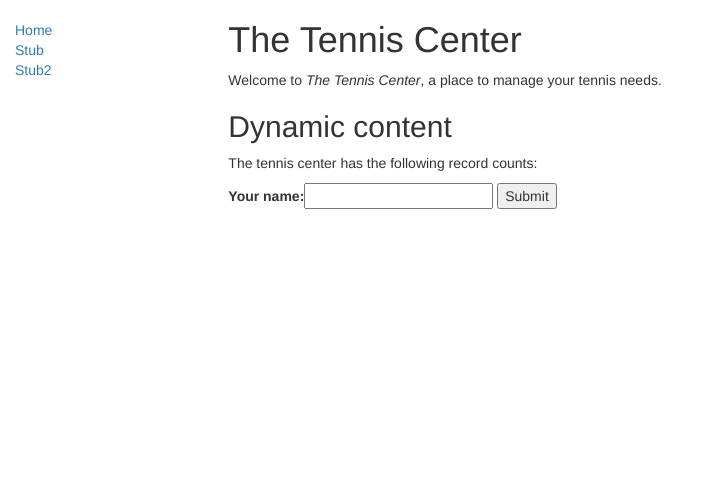
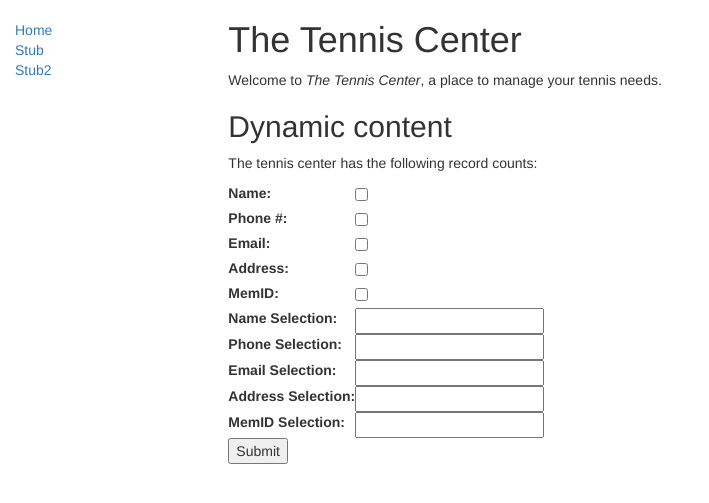
Before and after one commit to BleuDeChanel/CPSC-304-Project, a Django app: page /selection/ in a window 1280 px wide. Shown: the top 503 px of the page, without its empty margins (0-709 px from the left). Run offline with Django 3.2, Linux system fonts and the light colour scheme; data that the repository does not hold is empty; some libraries are stand-ins or nearby versions.

Commit message:
set up views for forms and building selection form and result display

```diff
--- a/tennis_club_app/project/project/urls.py
+++ b/tennis_club_app/project/project/urls.py
@@ -32,6 +32,7 @@ urlpatterns += [
 from django.views.generic import RedirectView
 urlpatterns += [
     path('', RedirectView.as_view(url='/tenniscenter/')),
+    path('selection/', RedirectView.as_view(url='/selection/')),
 ]
 
 # Use static() to add url mapping to serve static files during development (only)
--- a/tennis_club_app/project/tenniscenter/forms.py
+++ b/tennis_club_app/project/tenniscenter/forms.py
@@ -1,4 +1,13 @@
 from django import forms
 
-class SelectionForm(forms.Form):
-    your_name = forms.CharField(label='Your name', max_length=100)
+class SelectInstructors(forms.Form):
+	nameChecked = forms.BooleanField(label="Name", required = False)
+	phoneChecked = forms.BooleanField(label="Phone #", required = False)
+	emailChecked = forms.BooleanField(label="Email", required = False)
+	addressChecked = forms.BooleanField(label="Address", required = False)
+	memIDChecked = forms.BooleanField(label="MemID", required = False)
+	nameInput = forms.CharField(label='Name Selection', max_length=100, required = False)
+	phoneInput = forms.CharField(label='Phone Selection', max_length=100, required = False)
+	emailInput = forms.CharField(label='Email Selection', max_length=100, required = False)
+	addressInput = forms.CharField(label='Address Selection', max_length=100, required = False)
+	memIDInput = forms.CharField(label='MemID Selection', max_length=100, required = False)
--- a/tennis_club_app/project/tenniscenter/templates/index.html
+++ b/tennis_club_app/project/tenniscenter/templates/index.html
@@ -14,10 +14,12 @@
     <li><strong>Membership Plans:</strong> {{ num_membership_plans }}</li> -->
   </ul>
 
-	<form action="/selection/" method="post">
+	<form action="/tenniscenter/selection/" method="post">
     {% csrf_token %}
-    {{ selection_form }}
-    <input type="submit" value="Submit" />
+    <table>
+    {{ select_instructors.as_table }}
+    </table>
+    <input type="submit" value="Submit"  />
 	</form>
 
 {% endblock %}
--- a/tennis_club_app/project/tenniscenter/urls.py
+++ b/tennis_club_app/project/tenniscenter/urls.py
@@ -4,5 +4,5 @@ from . import views
 
 urlpatterns = [
     path('', views.index, name='index'),
-    path('/selection/', views.selection, name='selection')
+    path('selection/', views.selection, name='selection')
 ]
--- a/tennis_club_app/project/tenniscenter/views.py
+++ b/tennis_club_app/project/tenniscenter/views.py
@@ -1,44 +1,64 @@
 from django.shortcuts import render
 from django.http import HttpResponseRedirect
+import logging
 
 # Create your views here.
 from .models import Customers, Instructors, MembershipPlans
-from .forms import SelectionForm
+from .forms import SelectInstructors
 
 def index(request):
-    """
-    View function for home page of site.
-    """
-    # Generate counts of some of the main objects
-    num_customers=Customers.objects.all().count()
-    num_instructors=Instructors.objects.all().count()
+	"""
+	View function for home page of site.
+	"""
+	# Generate counts of some of the main objects
+	num_customers=Customers.objects.all().count()
+	num_instructors=Instructors.objects.all().count()
+	num_membership_plans=MembershipPlans.objects.count()  # The 'all()' is implied by default.
 
-    num_membership_plans=MembershipPlans.objects.count()  # The 'all()' is implied by default.
-    selectionForm = SelectionForm();
-
-    # Render the HTML template index.html with the data in the context variable
-    return render(
-        request,
-        'index.html',
-        context={'num_customers':num_customers,'num_instructors':num_instructors,'num_membership_plans':num_membership_plans, 'selection_form':selectionForm},
-    )
+	selectInstructors = SelectInstructors();
+	# Render the HTML template index.html with the data in the context variable
+	return render(
+		request,
+		'index.html',
+		context={'select_instructors':selectInstructors},
+	)
 
 
 def selection(request):
-    # if this is a POST request we need to process the form data
-    if request.method == 'POST':
-        # create a form instance and populate it with data from the request:
-        form = SelectionForm(request.POST)
-        # check whether it's valid:
-        if form.is_valid():
-            # process the data in form.cleaned_data as required
-            # ...
-            # redirect to a new URL:
-            return HttpResponseRedirect('/tenniscenter')
+	# if this is a POST request we need to process the form data
+	if request.method == 'POST':
+		test = SelectInstructors(request.POST)
+		if test.is_valid():
+			nameChecked = test['nameChecked'].value()
+			phoneChecked = test['phoneChecked'].value()
+			emailChecked = test['emailChecked'].value()
+			addressChecked = test['addressChecked'].value()
+			memIDChecked = test['memIDChecked'].value()
+			nameInput = test['nameInput'].value()
+			phoneInput = test['phoneInput'].value()
+			emailInput = test['emailInput'].value()
+			addressInput = test['addressInput'].value()
+			memIDInput = test['memIDInput'].value()
 
-    # if a GET (or any other method) we'll create a blank form
-    else:
-        form = SelectionForm()
 
-    return HttpResponseRedirect('/tenniscentersss')
-    # render(request, 'name.html', {'form': form})
+			# Use above to decide what to project and select on instructors
+			# SQL query here
+
+			# Pass array of results in context.
+			# each tuple in the array is a result from the query
+			result = [(nameChecked, nameInput)]
+
+			# Set this to the number of tuples in each item in result. Here it is 2.
+			tupleLength = 2
+
+			return render(
+			request,
+			'display_results.html',
+			context={'result':result, 'tuple_length':range(tupleLength)},
+			)
+
+	# if a GET (or any other method) we'll create a blank form
+	# else:
+
+
+	return HttpResponse("aaabbbb");
```
Also changed, not shown: tennis_club_app/project/tenniscenter/templates/display_results.html (added, +29 -0 lines).
